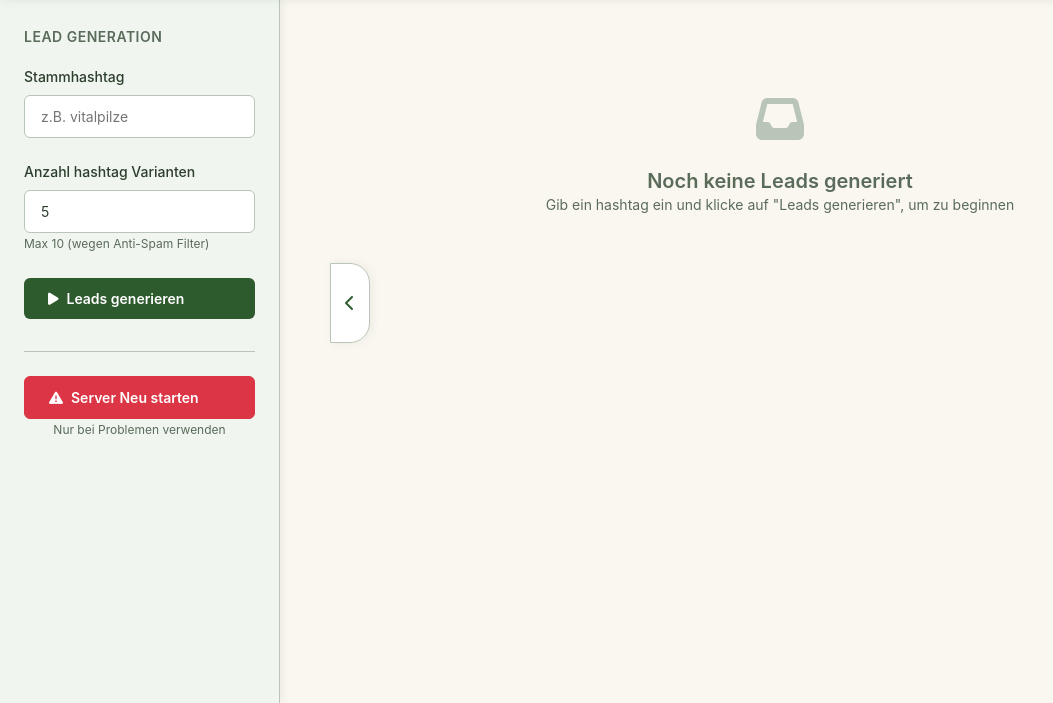
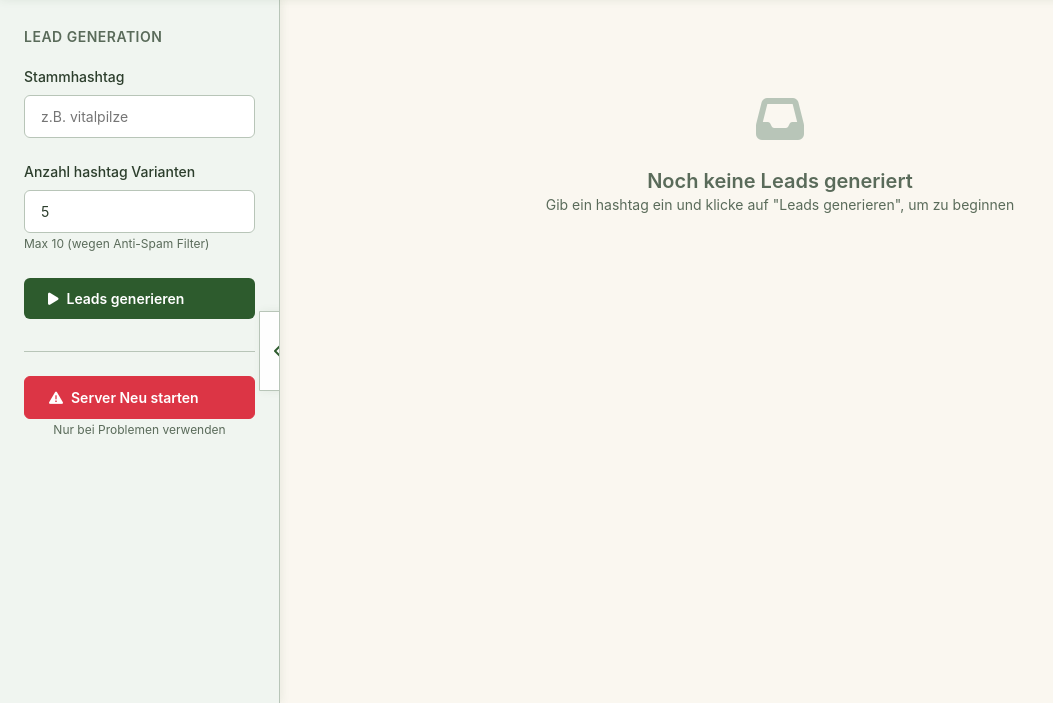
Before and after one commit to krautdawg/InfluencerLeadGenandOutreach, a Python web app: template templates/index.html in a window 1280 px wide. Shown: the part 97-800 px from the top of the page, without its empty margins (0-1053 px from the left). Run offline with Jinja, Linux system fonts and the light colour scheme; the template is opened without the code that fills it, so the values that code supplies are empty.

Commit message:
Restored to '0dda362be304a315d191aa3628329c42453854ea'
Replit-Restored-To: 0dda362be304a315d191aa3628329c42453854ea

```diff
--- a/static/kl-influence-style.css
+++ b/static/kl-influence-style.css
@@ -248,8 +248,8 @@ a:hover {
 
 /* Sidebar Toggle Button */
 .sidebar-toggle {
-  position: fixed;
-  left: 330px;
+  position: absolute;
+  right: -20px;
   top: 50%;
   transform: translateY(-50%);
   width: 40px;
@@ -291,6 +291,8 @@ a:hover {
 
 .app-layout.sidebar-collapsed .sidebar-toggle {
   left: 0;
+  right: auto;
+  border-radius: 0 20px 20px 0;
 }
 
 .app-layout.sidebar-collapsed .sidebar-toggle i {
```
